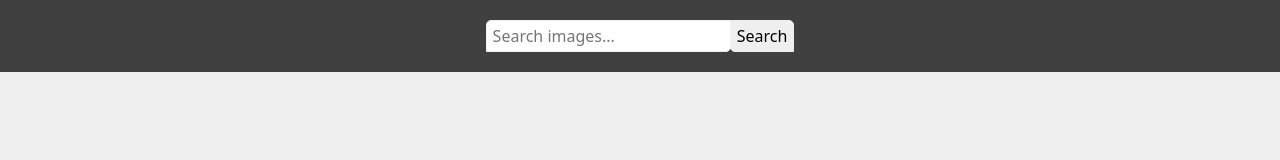
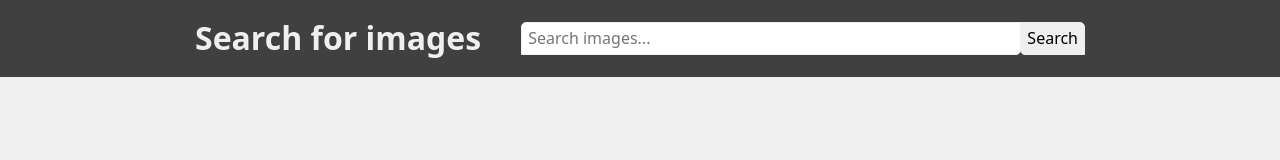
Before and after one commit to bomblito11/Image-Search-JS, a website built with Parcel: page src/index.html in a window 1280 px wide. Built offline with nearby package versions, Linux system fonts and the light colour scheme; what simplelightbox would draw is missing.

Commit message:
fix
added some html, css

```diff
--- a/src/index.html
+++ b/src/index.html
@@ -9,6 +9,7 @@
   </head>
   <body>
     <div class="search-form-container">
+      <h1>Search for images</h1>
       <form class="search-form" id="search-form">
         <input
           type="text"
--- a/src/index.js
+++ b/src/index.js
@@ -47,7 +47,7 @@ async function fetchImages(searchValue) {
     const totalHits = response.data.totalHits;
     const totalPages = Math.ceil(totalHits / 40);
 
-    if (page === 1) {
+    if (page === 1 && totalHits > 0) {
       Notiflix.Notify.info(`Horray! We found ${totalHits} images.`);
       loadMoreBtn.removeAttribute('hidden');
     }
@@ -56,6 +56,7 @@ async function fetchImages(searchValue) {
       Notiflix.Notify.failure(
         'Sorry, there are no images matching your search query. Please try again.'
       );
+      loadMoreBtn.setAttribute('hidden', 'hidden');
     }
 
     if (page === totalPages) {
--- a/src/sass/_gallery.scss
+++ b/src/sass/_gallery.scss
@@ -2,7 +2,7 @@
   padding: 60px 100px;
   display: flex;
   flex-wrap: wrap;
-  justify-content: flex-start;
+  justify-content: space-around;
   gap: 15px;
 }
 
--- a/src/sass/_header.scss
+++ b/src/sass/_header.scss
@@ -3,6 +3,14 @@
   margin: 0 auto;
   text-align: center;
   background-color: #404040;
+  display: flex;
+  justify-content: center;
+  align-items: center;
+
+  h1 {
+    color: #efefef;
+    padding: 20px;
+  }
 }
 
 .search-form {
@@ -12,6 +20,7 @@
 input {
   border: 1px solid #efefef;
   border-radius: 5px;
+  width: 500px;
   padding: 6px;
   border-top-right-radius: 0;
   border-bottom-left-radius: 0;
```
